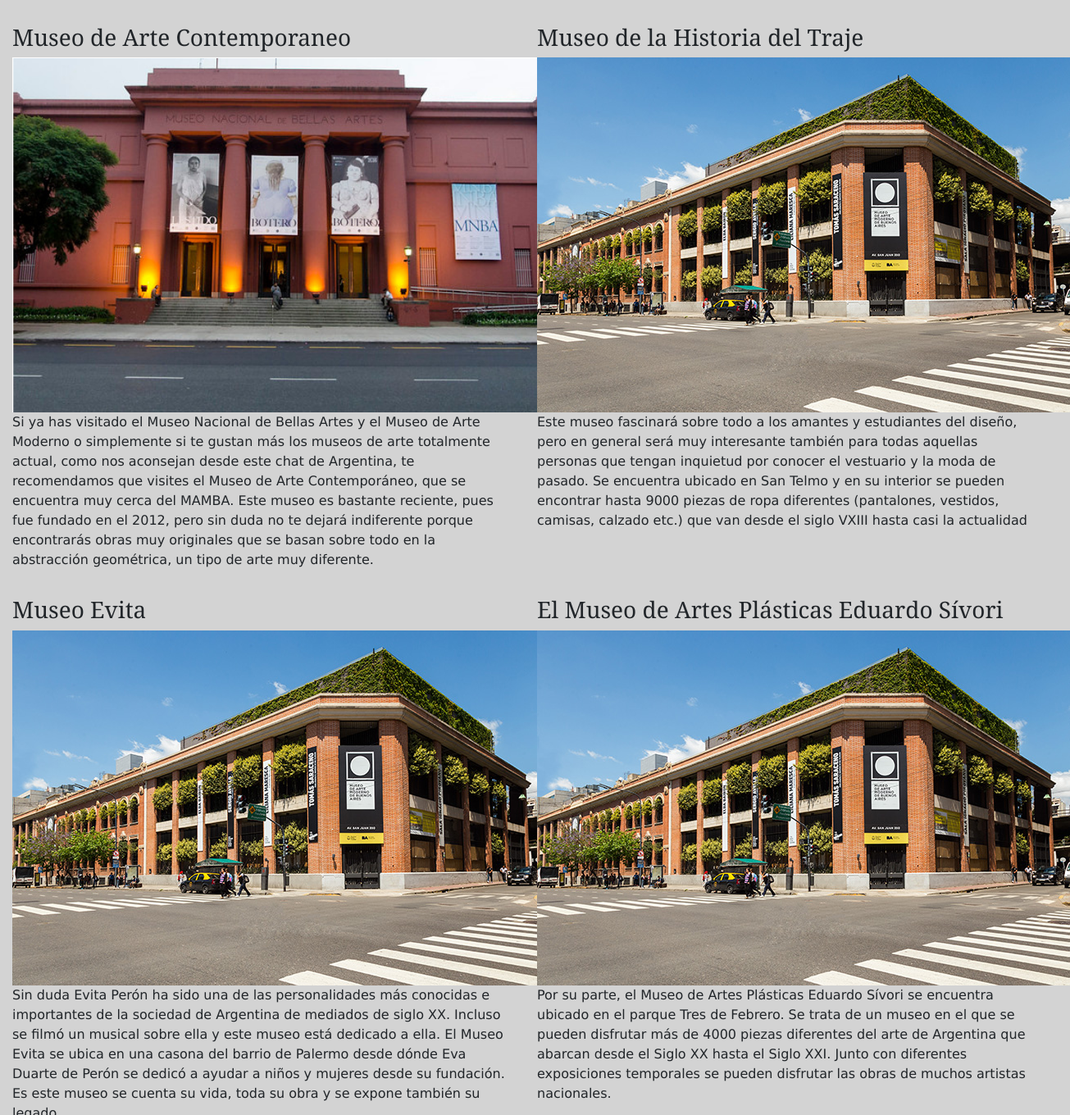
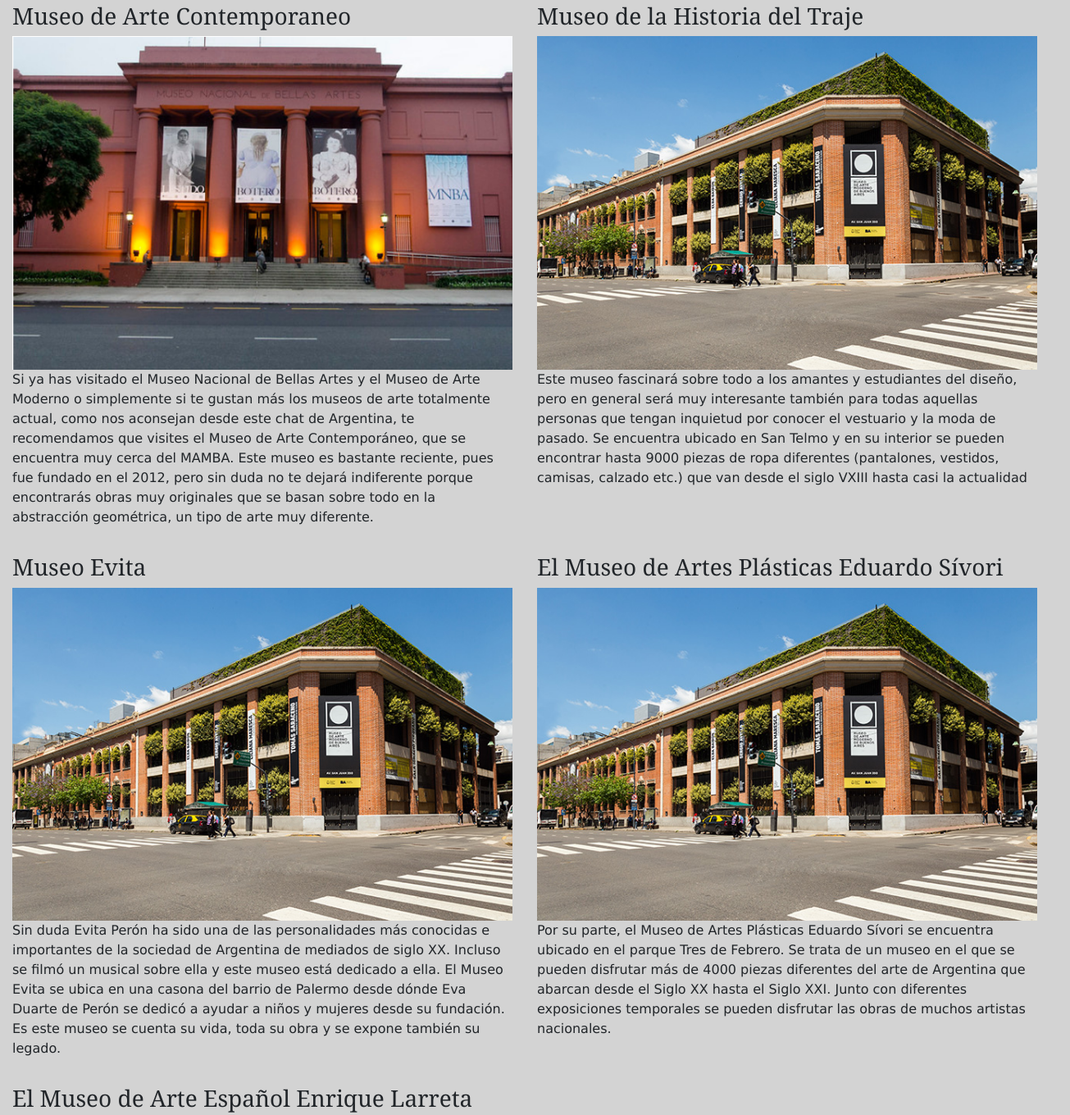
Before and after one commit to IvanSosa77/desarrollo-web, a website: page pages/museos.html in a window 1280 px wide. Shown: the part 938-2298 px from the top of the page at 82% size, 1305 px wide, since content can reach past the window. Drawn offline with nearby package versions, Linux system fonts and the light colour scheme.

Commit message:
img-fluid a museos

```diff
--- a/pages/museos.html
+++ b/pages/museos.html
@@ -69,7 +69,7 @@
             </div>
             <div class="col-12 col-md-12 col-lg-6 col-xl-6">
                 <h3 class="musImg">Museo Nacional de Bellas Artes</h3>
-                <img src="../image/Diseño sin título (1).png" alt="">
+                <img src="../image/Diseño sin título (1).png" alt="" class="img-fluid">
                 <p>Sin duda el museo más popular e importante de toda Argentina es el Museo Nacional de Bellas Artes. Este especial museo fue fundado en el año 1895 en el barrio de Recoleta. Se trata del museo más valioso porque tiene un gran patrimonio artístico con multitud de obras tanto locales como internacionales. Se puede recorrer en visitas con guía o de forma libre y hay un total de 40 salas con exposiciones de lo más diferentes, pero todas ellas impresionantes y con multitud de obras de referencia de pintores tan conocidos como Rubens, Goya, Van Gogh o el Greco.</p>
             </div>
         </div>
@@ -80,12 +80,12 @@
         <div class="row">
             <div class="col-12 col-md-12 col-lg-6">
                                 <h3 class="musImg">Museo de Arte Contemporaneo</h3>
-                                <img src="../image/Diseño sin título (1).png" alt="">
+                                <img src="../image/Diseño sin título (1).png" alt="" class="img-fluid">
                                 <p>Si ya has visitado el Museo Nacional de Bellas Artes y el Museo de Arte Moderno o simplemente si te gustan más los museos de arte totalmente actual, como nos aconsejan desde este chat de Argentina, te recomendamos que visites el Museo de Arte Contemporáneo, que se encuentra muy cerca del MAMBA. Este museo es bastante reciente, pues fue fundado en el 2012, pero sin duda no te dejará indiferente porque encontrarás obras muy originales que se basan sobre todo en la abstracción geométrica, un tipo de arte muy diferente.</p>
             </div>
             <div class="col-12 col-md-12 col-lg-6">
                 <h3 class="musImg">Museo de la Historia del Traje </h3>
-                <img src="../image/fachada.png" alt="">
+                <img src="../image/fachada.png" alt="" class="img-fluid" >
                 <p>Este museo fascinará sobre todo a los amantes y estudiantes del diseño, pero en general será muy interesante también para todas aquellas personas que tengan inquietud por conocer el vestuario y la moda de pasado. Se encuentra ubicado en San Telmo y en su interior se pueden encontrar hasta 9000 piezas de ropa diferentes (pantalones, vestidos, camisas, calzado etc.) que van desde el siglo VXIII hasta casi la actualidad</p>
             </div>
         </div>
@@ -95,12 +95,12 @@
         <div class="row">
             <div class="col-12 col-md-12  col-lg-6">
                                 <h3 class="musImg">Museo Evita</h3>
-                                <img src="../image/fachada.png" alt="">
+                                <img src="../image/fachada.png" alt="" class="img-fluid">
                                 <p>Sin duda Evita Perón ha sido una de las personalidades más conocidas e importantes de la sociedad de Argentina de mediados de siglo XX. Incluso se filmó un musical sobre ella y este museo está dedicado a ella. El Museo Evita se ubica en una casona del barrio de Palermo desde dónde Eva Duarte de Perón se dedicó a ayudar a niños y mujeres desde su fundación. Es este museo se cuenta su vida, toda su obra y se expone también su legado.</p>
             </div>
             <div class="col-12 col-md-12 col-lg-6">
                 <h3 class="musImg">El Museo de Artes Plásticas Eduardo Sívori</h3>
-                <img src="../image/fachada.png" alt="">
+                <img src="../image/fachada.png" alt="" class="img-fluid">
                 <p>Por su parte, el Museo de Artes Plásticas Eduardo Sívori se encuentra ubicado en el parque Tres de Febrero. Se trata de un museo en el que se pueden disfrutar más de 4000 piezas diferentes del arte de Argentina que abarcan desde el Siglo XX hasta el Siglo XXI. Junto con diferentes exposiciones temporales se pueden disfrutar las obras de muchos artistas nacionales.</p>
             </div>
         </div>
@@ -110,7 +110,7 @@
         <div class="row">
             <div class="col-12 col-md-12 col-lg-6">
                                 <h3 class="musImg">El Museo de Arte Español Enrique Larreta</h3>
-                                <img src="../image/fachada.png" alt="">
+                                <img src="../image/fachada.png" alt="" class="img-fluid">
                                 <p>Por último encontramos el Museo de Arte Español ubicado en el barrio de Belgano. Se trata de un museo ubicado en la casona en la que vivió el escritor Enrique Larreta. En él se puede visitar una exposición permanente con muchas esculturas de madera y diferentes pinturas barrocas y renacentistas y también diferentes conciertos y muestras de pinturas itinerantes en un ambiente espectacular con un jardín andaluz, fuentes y muchas flores, así como también un ginko biloba..</p>
             </div>
         </div>
```
